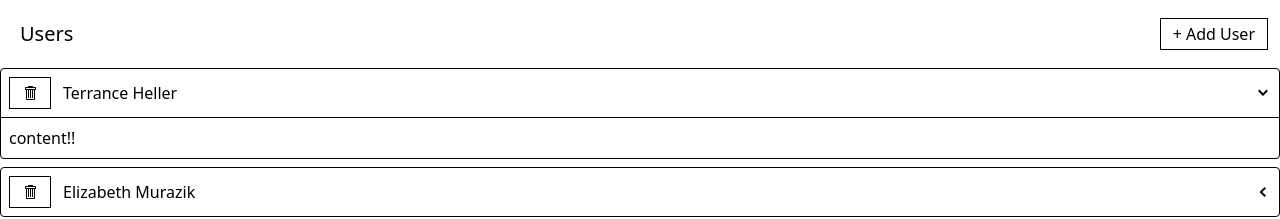
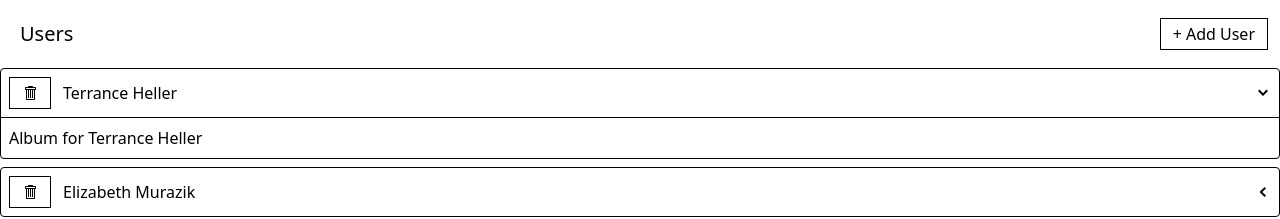
Before and after one commit to ayushthakali/Photo-Album, a React app: page / in a window 1280 px wide. Both pictures are taken after a click on the element 1263 px from the left and 93 px from the top of the page. Shown: the top 219 px of the page. Built offline with nearby package versions, Linux system fonts and the light colour scheme; data requests are answered from the project's data file; the HTML template or start-up script is replaced by a standard one.

Commit message:
feat: albumsList created

```diff
--- /dev/null
+++ b/src/components/AlbumsList.js
@@ -0,0 +1,5 @@
+function AlbumsList({ user }) {
+  return <div>Album for {user.name}</div>;
+}
+
+export default AlbumsList;
--- a/src/components/UsersList.js
+++ b/src/components/UsersList.js
@@ -1,6 +1,6 @@
 import { useEffect } from "react";
 import { useSelector } from "react-redux";
-import { fetchUsers, addUser, removeUser } from "../store";
+import { fetchUsers, addUser } from "../store";
 import Skeleton from "./Skeleton";
 import Button from "./Button";
 import { useThunk } from "../hooks/use-thunk";
--- a/src/components/UsersListItem.js
+++ b/src/components/UsersListItem.js
@@ -2,7 +2,8 @@
 import Button from "./Button";
 import { removeUser } from "../store";
 import { useThunk } from "../hooks/use-thunk";
-import  ExpandablePanel from "./ExpandablePanel";
+import ExpandablePanel from "./ExpandablePanel";
+import AlbumsList from "./AlbumsList";
 
 function UsersListItem({ user }) {
   const [doRemoveUser, isLoading, error] = useThunk(removeUser);
@@ -22,7 +23,11 @@
     </>
   );
 
-  return <ExpandablePanel header={header}>content!!</ExpandablePanel>;
+  return (
+    <ExpandablePanel header={header}>
+      <AlbumsList user={user} />
+    </ExpandablePanel>
+  );
 }
 
 export default UsersListItem;
```
